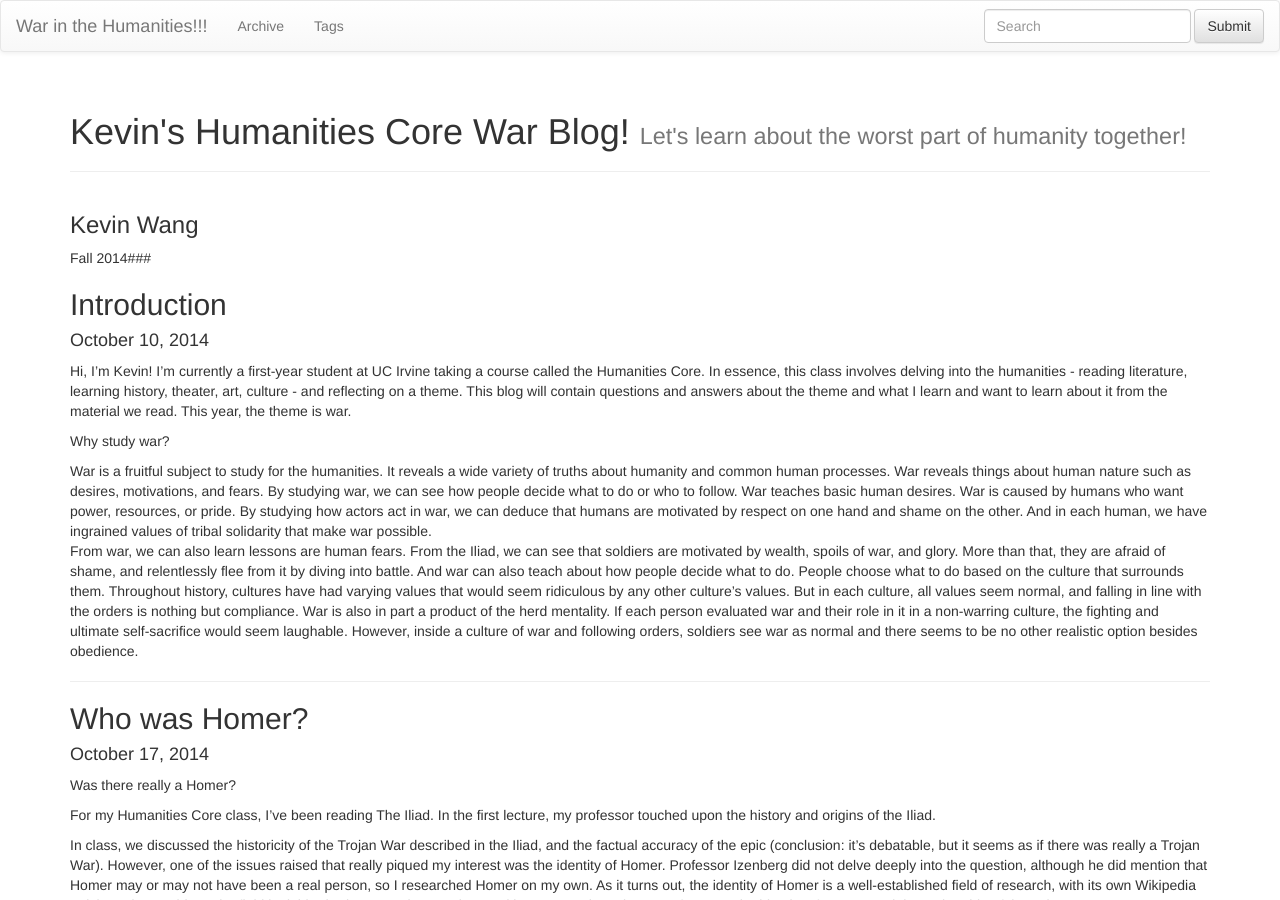
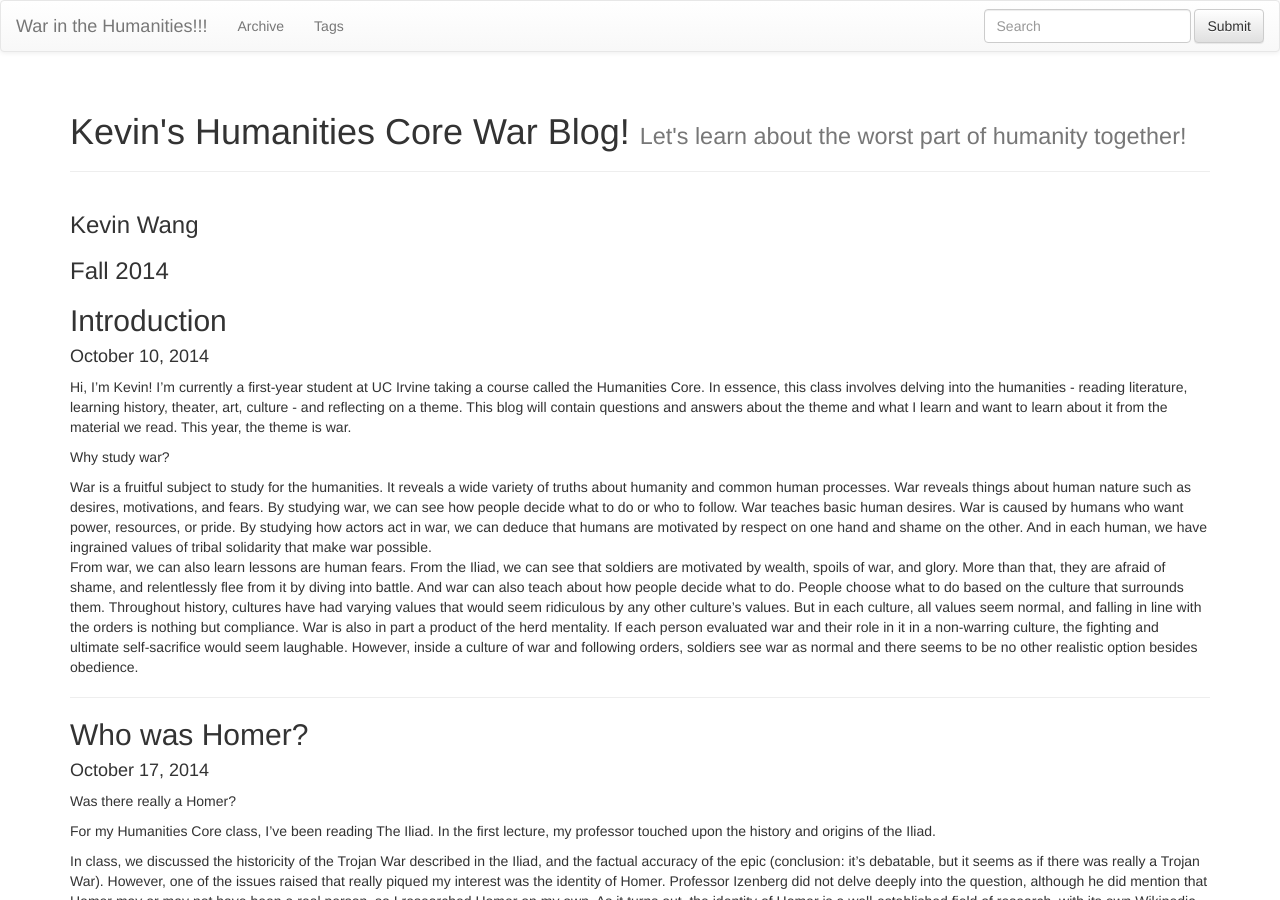
Before and after one commit to VitamintK/HumanitiesCore, a Jekyll site: the page built from index.md, in a window 1280 px wide and 900 px high. Built offline with Jekyll 4.4.1, drawn with Linux system fonts in a browser that asks for light colours; nearby versions of some CDN libraries; library files that are not in the unit come from our copies.

Commit message:
line break

```diff
--- a/index.md
+++ b/index.md
@@ -7,7 +7,8 @@ tagline:  Let's learn about the worst part of humanity together!
 
 
 ###Kevin Wang
-Fall 2014###
+
+###Fall 2014
 
 
 ## Introduction
```
Also changed, not shown: README.md.
